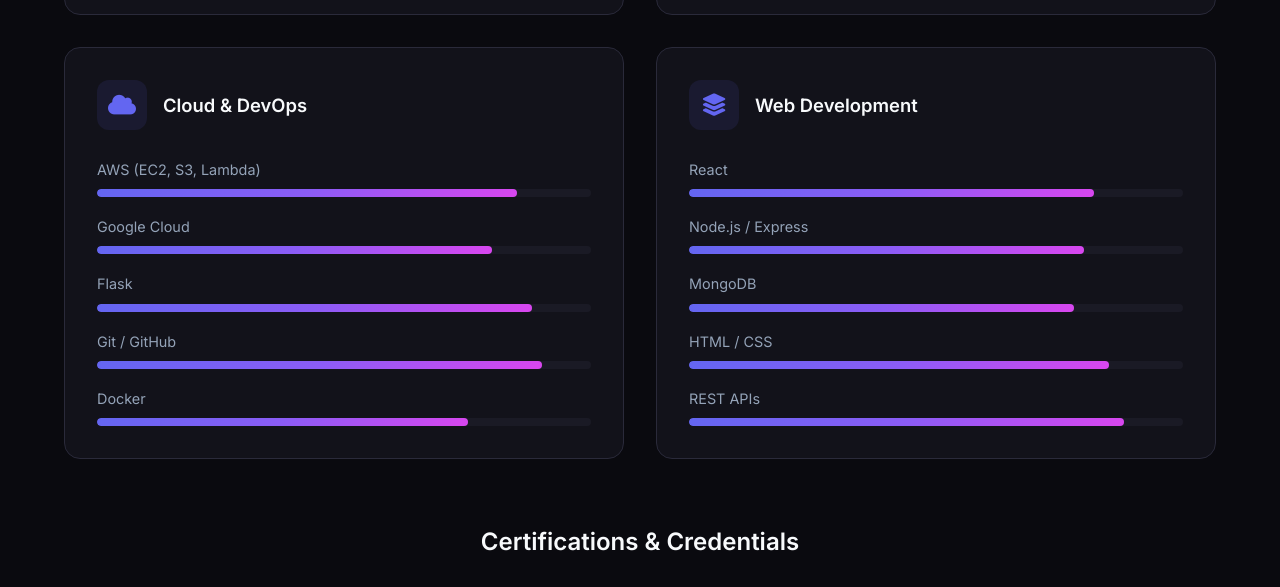
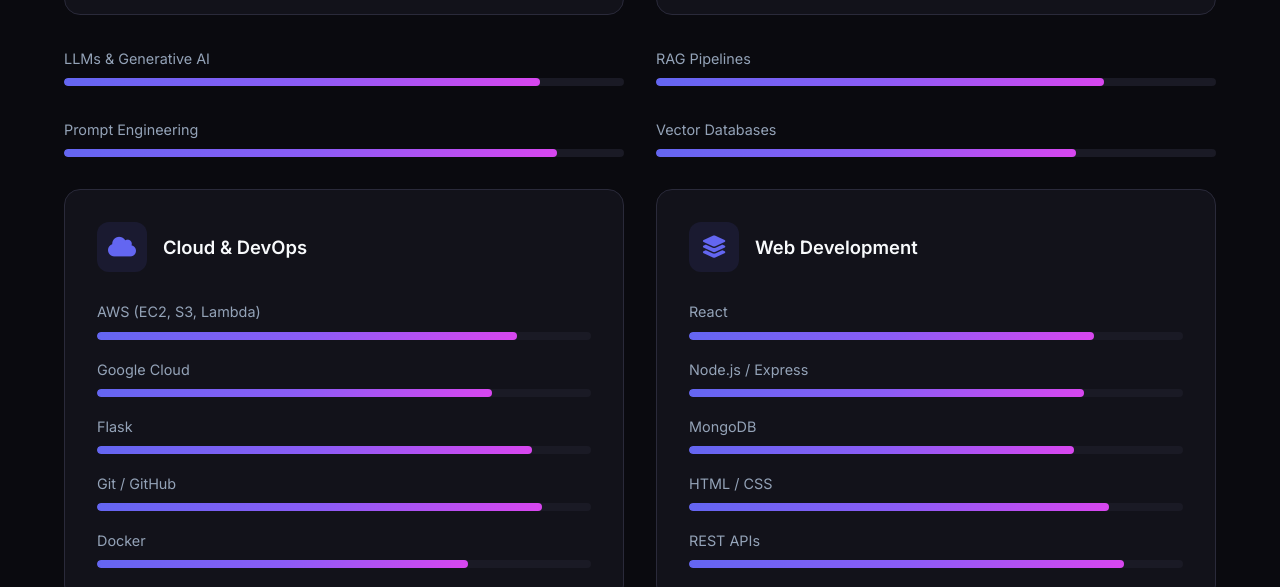
Before and after one commit to Navindra001/Navindra_Protfolio, a plain HTML site: page index.html in a window 1280 px wide. Shown: the part 8173-8760 px from the top of the page. Drawn offline with Linux system fonts and the light colour scheme.

Commit message:
Updated portfolio website

```diff
--- a/index.html
+++ b/index.html
@@ -999,7 +999,33 @@
                         </div>
                     </div>
                 </div>
+<div class="skill-item">
+    <span class="skill-name">LLMs & Generative AI</span>
+    <div class="skill-bar">
+        <div class="skill-progress" style="--progress: 85%;"></div>
+    </div>
+</div>
 
+<div class="skill-item">
+    <span class="skill-name">RAG Pipelines</span>
+    <div class="skill-bar">
+        <div class="skill-progress" style="--progress: 80%;"></div>
+    </div>
+</div>
+
+<div class="skill-item">
+    <span class="skill-name">Prompt Engineering</span>
+    <div class="skill-bar">
+        <div class="skill-progress" style="--progress: 88%;"></div>
+    </div>
+</div>
+
+<div class="skill-item">
+    <span class="skill-name">Vector Databases</span>
+    <div class="skill-bar">
+        <div class="skill-progress" style="--progress: 75%;"></div>
+    </div>
+</div>
                 <div class="skill-category">
                     <div class="category-header">
                         <div class="category-icon">
```
